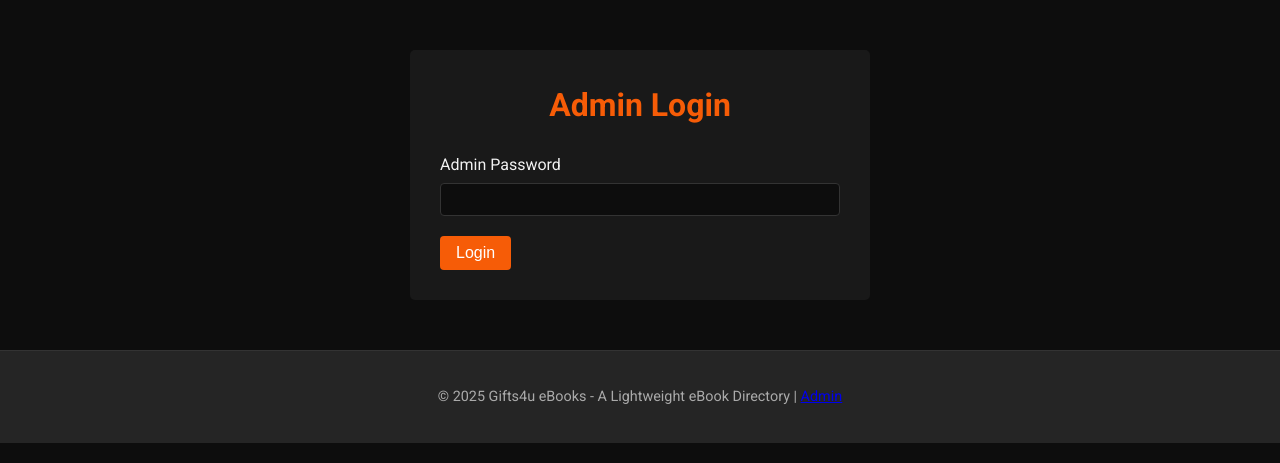
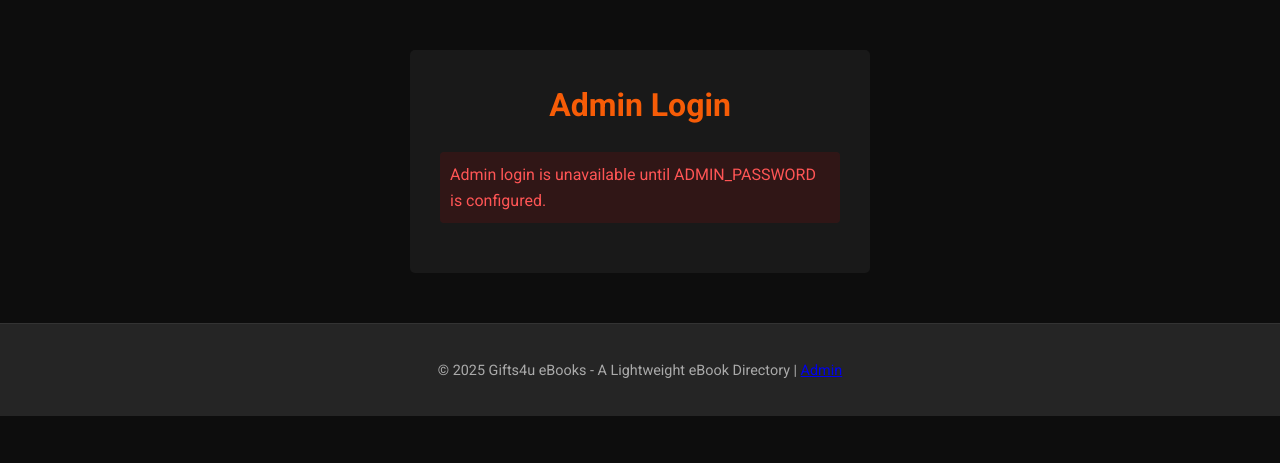
Before and after one commit to Git-Hub-Club/Gifts4u, a Flask app: page /admin/login in a window 1280 px wide. Shown: the part 121-584 px from the top of the page. Run offline with Flask 3, Linux system fonts and the light colour scheme.

Commit message:
Disable admin login without an explicit password
Replit-Task-Id: 3805e6c4-fcf7-4956-99c8-851064348d2b
Replit-Merge-Attempt: MergeTask:3805e6c4-fcf7-4956-99c8-851064348d2b:1:95f7b78f

```diff
--- a/deployment/app.py
+++ b/deployment/app.py
@@ -13,7 +13,8 @@ app = Flask(__name__)
 app.secret_key = os.environ.get("SESSION_SECRET", "dev_key_for_testing")
 
 # Admin credentials
-ADMIN_PASSWORD = os.environ.get("ADMIN_PASSWORD", "omdas6633")  # Custom password
+ADMIN_PASSWORD = os.environ.get("ADMIN_PASSWORD")
+ADMIN_AUTH_ENABLED = bool(ADMIN_PASSWORD and ADMIN_PASSWORD.strip())
 
 # Load data from JSON file
 def load_data():
@@ -113,13 +114,22 @@ def search():
 
 # Admin helper function
 def is_admin():
-    return session.get('admin_logged_in', False)
+    return ADMIN_AUTH_ENABLED and session.get('admin_logged_in', False)
 
 # Admin auth routes
 @app.route('/admin/login', methods=['GET', 'POST'])
 def admin_login():
     if is_admin():
         return redirect(url_for('admin_dashboard'))
+
+    if not ADMIN_AUTH_ENABLED:
+        session.pop('admin_logged_in', None)
+        return render_template(
+            'admin_login.html',
+            categories=load_data()['categories'],
+            error='Admin login is unavailable until ADMIN_PASSWORD is configured.',
+            admin_auth_enabled=False
+        )
 
     error = None
     if request.method == 'POST':
@@ -131,7 +141,12 @@ def admin_login():
         else:
             error = 'Invalid password'
 
-    return render_template('admin_login.html', categories=load_data()['categories'], error=error)
+    return render_template(
+        'admin_login.html',
+        categories=load_data()['categories'],
+        error=error,
+        admin_auth_enabled=True
+    )
 
 @app.route('/admin/logout')
 def admin_logout():
--- a/deployment/templates/admin_login.html
+++ b/deployment/templates/admin_login.html
@@ -10,6 +10,7 @@
     <div class="error-message">{{ error }}</div>
     {% endif %}
 
+    {% if admin_auth_enabled %}
     <form method="post" action="{{ url_for('admin_login') }}">
         <div class="form-group">
             <label for="password">Admin Password</label>
@@ -17,5 +18,6 @@
         </div>
         <button type="submit" class="btn-primary">Login</button>
     </form>
+    {% endif %}
 </div>
 {% endblock %}
--- a/templates/admin_login.html
+++ b/templates/admin_login.html
@@ -10,6 +10,7 @@
     <div class="error-message">{{ error }}</div>
     {% endif %}
 
+    {% if admin_auth_enabled %}
     <form method="post" action="{{ url_for('admin_login') }}">
         <div class="form-group">
             <label for="password">Admin Password</label>
@@ -17,5 +18,6 @@
         </div>
         <button type="submit" class="btn-primary">Login</button>
     </form>
+    {% endif %}
 </div>
 {% endblock %}
```
Also changed, not shown: DEPLOYMENT_GUIDE.md (+3 -2 lines), app.py (+18 -3 lines), deployment/DEPLOYMENT_GUIDE.md (+3 -2 lines), README.md, deployment/README.md, 1 other file.
